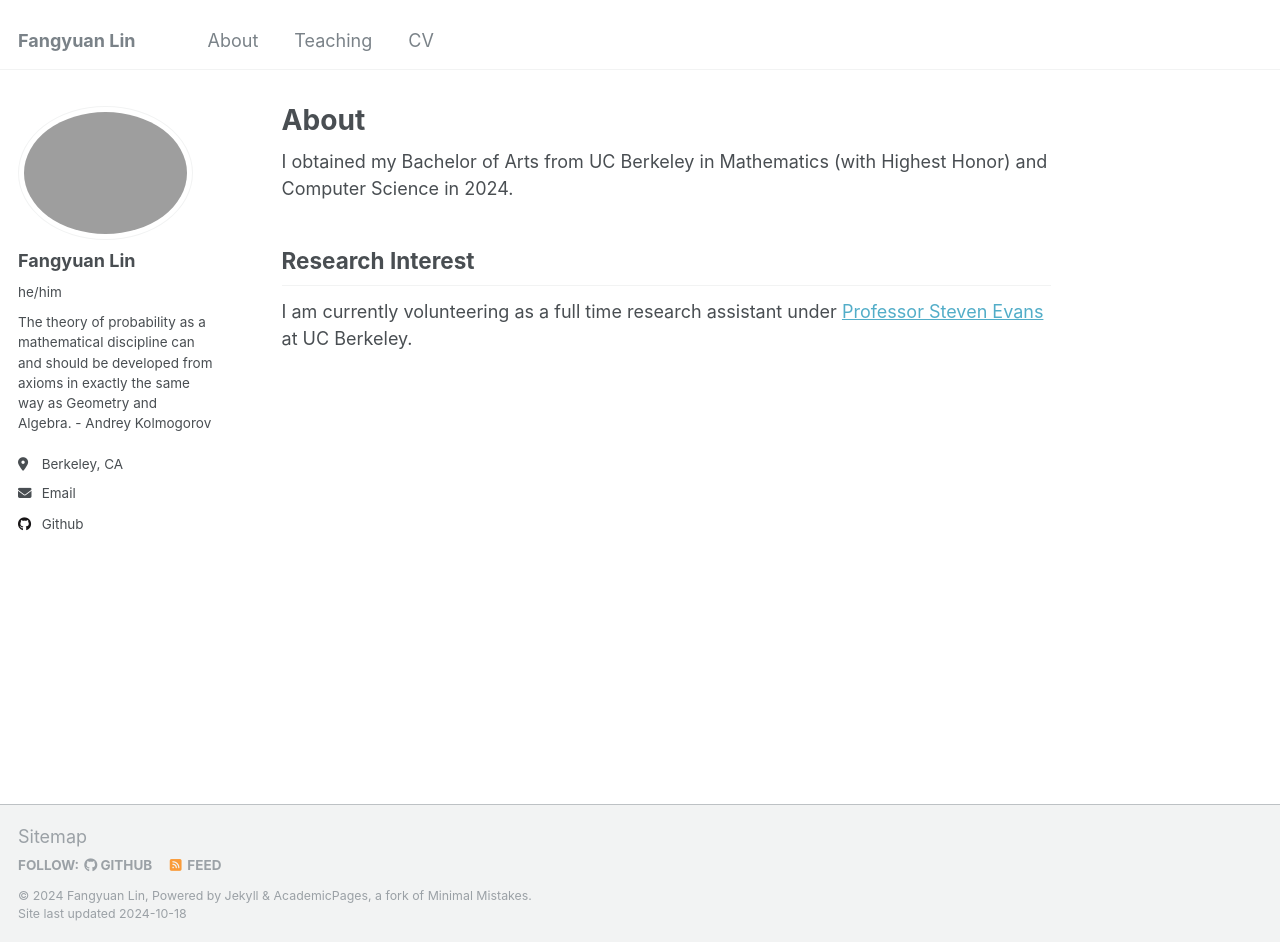
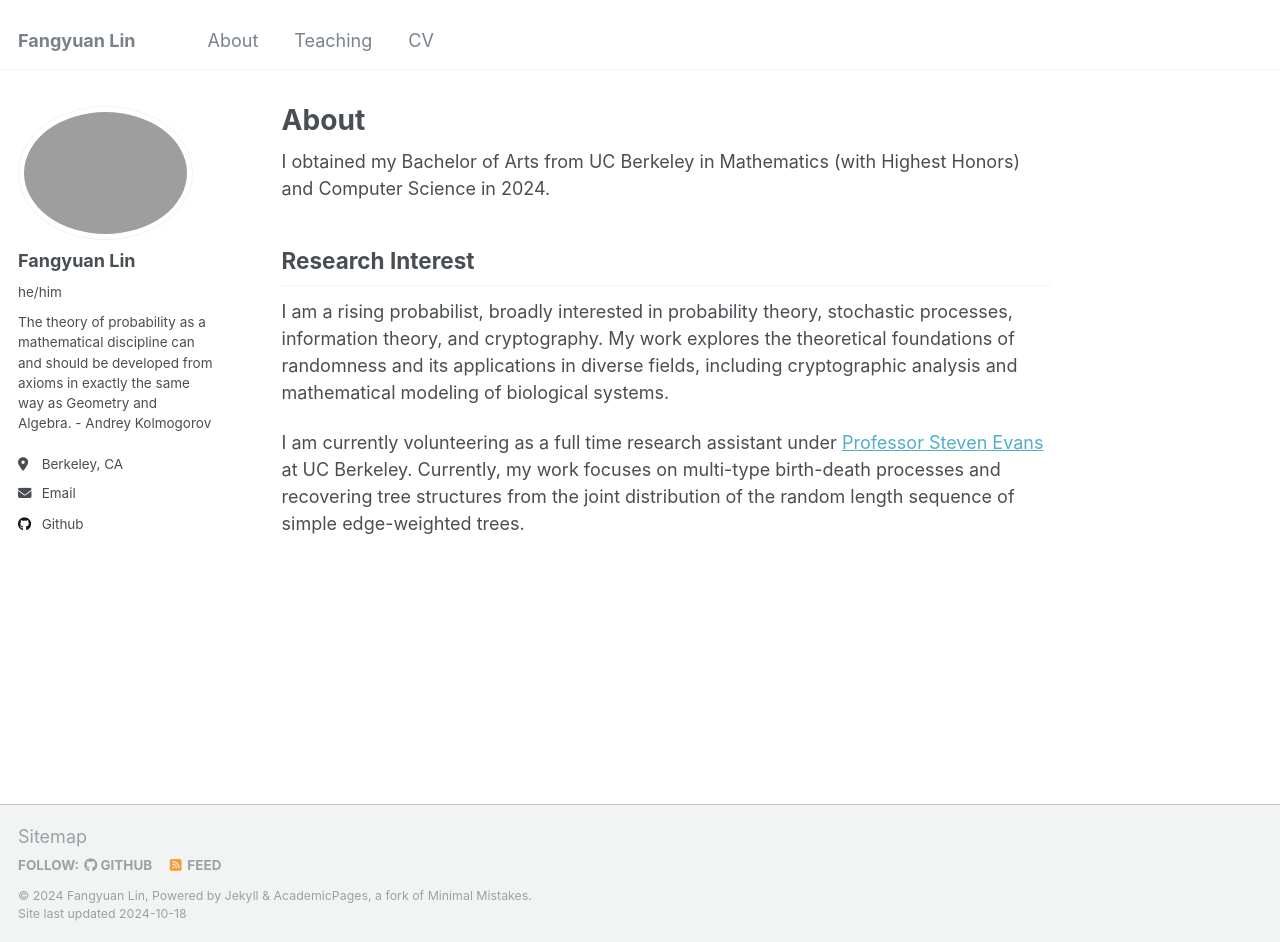
Before and after one commit to hongyingjia618/hongyingjia618.github.io, a Jekyll site: the page built from _pages/about.md, in a window 1280 px wide and 942 px high. Built offline with Jekyll 4.4.1, drawn with Linux system fonts in a browser that asks for light colours.

Commit message:
Update about.md

```diff
--- a/_pages/about.md
+++ b/_pages/about.md
@@ -7,8 +7,10 @@ redirect_from:
   - /about.html
 ---
 
-I obtained my Bachelor of Arts from UC Berkeley in Mathematics (with Highest Honor) and Computer Science in 2024.
+I obtained my Bachelor of Arts from UC Berkeley in Mathematics (with Highest Honors) and Computer Science in 2024.
 
 ## Research Interest
 
-I am currently volunteering as a full time research assistant under [Professor Steven Evans](https://www.stat.berkeley.edu/~evans/) at UC Berkeley.
+I am a rising probabilist, broadly interested in probability theory, stochastic processes, information theory, and cryptography. My work explores the theoretical foundations of randomness and its applications in diverse fields, including cryptographic analysis and mathematical modeling of biological systems.
+
+I am currently volunteering as a full time research assistant under [Professor Steven Evans](https://www.stat.berkeley.edu/~evans/) at UC Berkeley. Currently, my work focuses on multi-type birth-death processes and recovering tree structures from the joint distribution of the random length sequence of simple edge-weighted trees.
```
